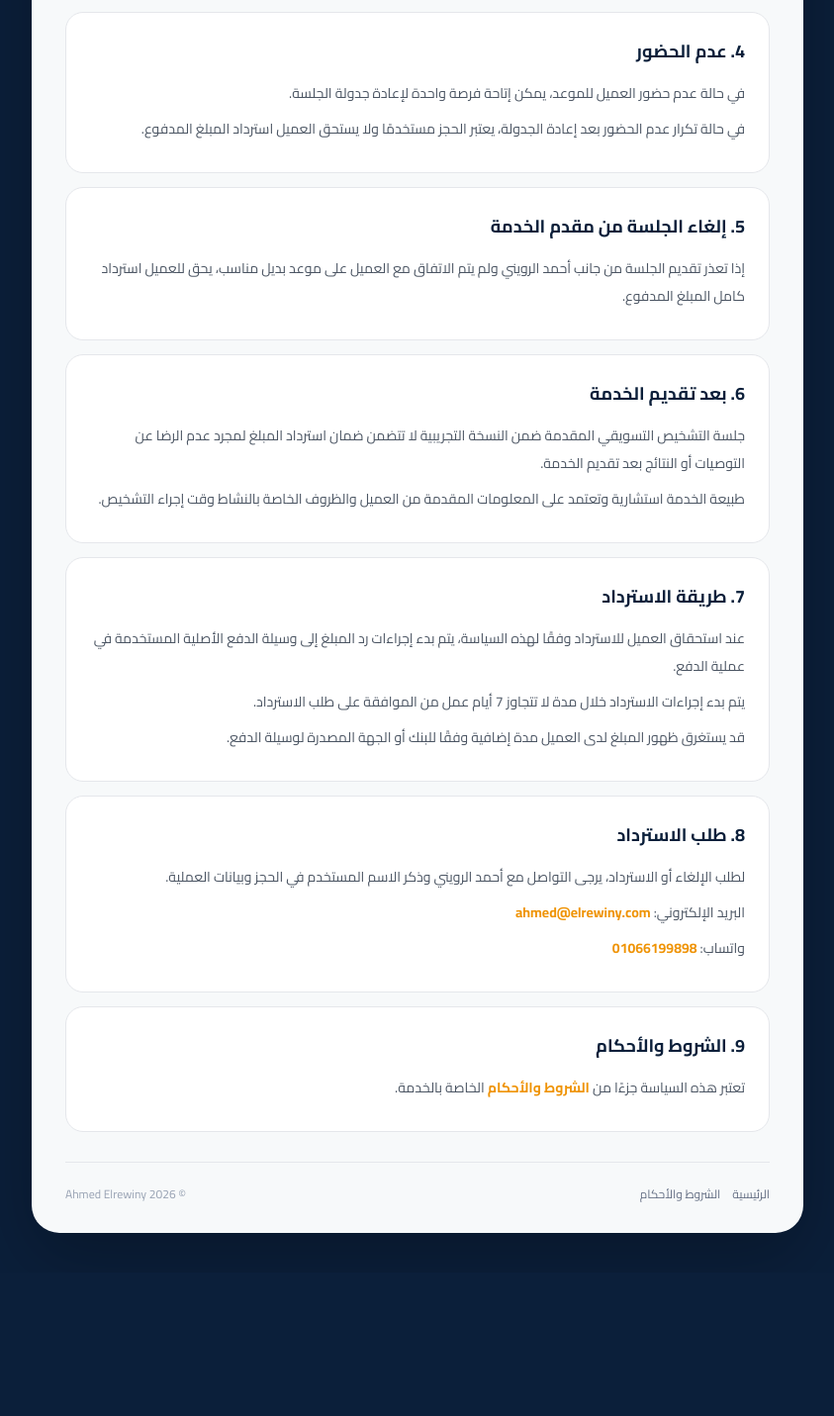
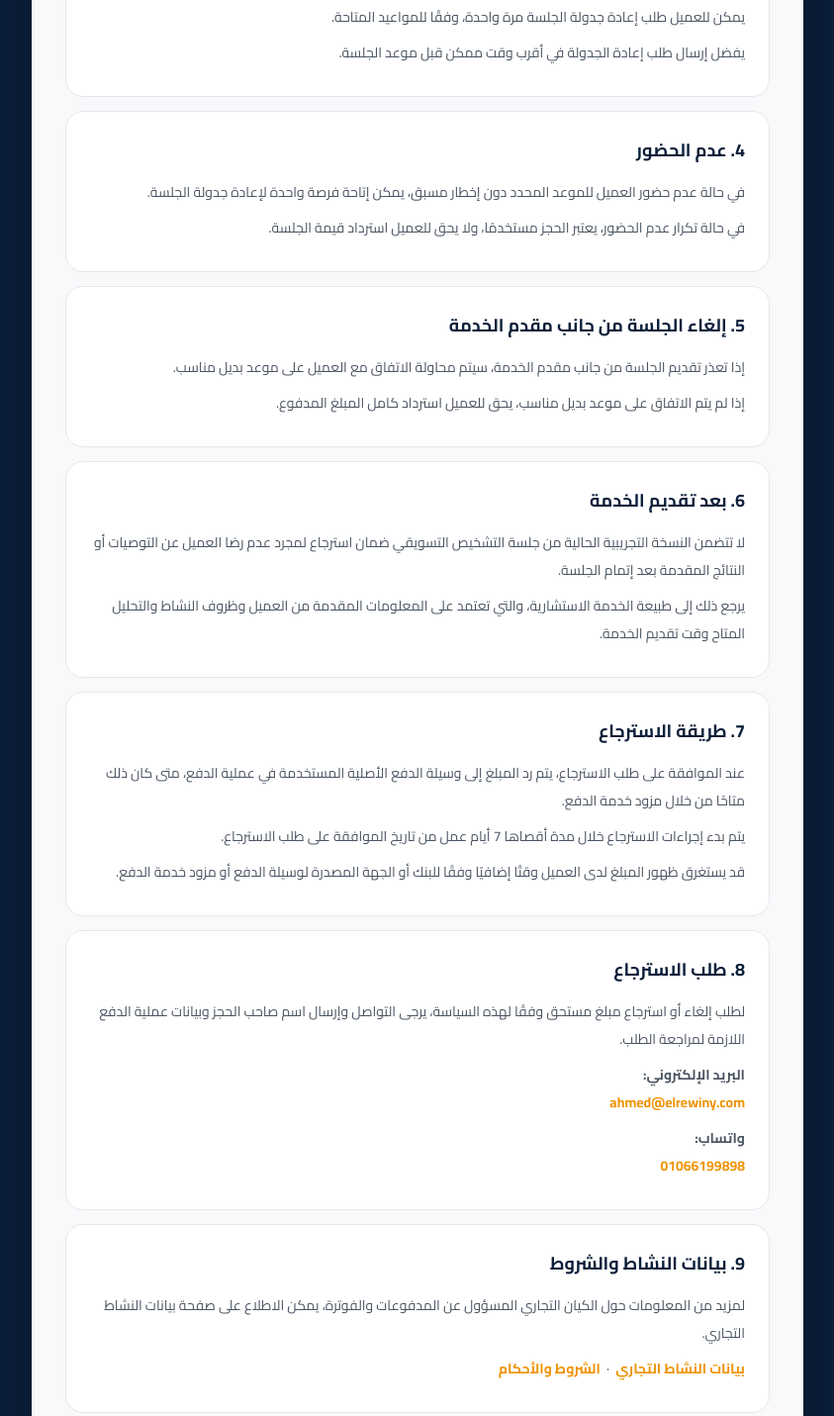
Before and after one commit to elrewinynow/portfolio, a plain HTML site: page refund-policy.html in a window 1280 px wide. Shown: the part 720-2151 px from the top of the page at 99% size, without its empty margins (218-1061 px from the left). Before the commit the page ends 2006 px from the top, so only its background shows below. Drawn offline with Linux system fonts and the light colour scheme.

Commit message:
Update refund-policy.html

```diff
--- a/refund-policy.html
+++ b/refund-policy.html
@@ -5,9 +5,10 @@
   <meta name="viewport" content="width=device-width, initial-scale=1.0">
 
   <title>سياسة الاسترجاع | أحمد الرويني</title>
+
   <meta
     name="description"
-    content="سياسة الإلغاء والاسترجاع الخاصة بخدمات أحمد الرويني."
+    content="سياسة الإلغاء والاسترجاع الخاصة بالخدمات المقدمة عبر موقع أحمد الرويني."
   >
 
   <link rel="stylesheet" href="style.css">
@@ -21,7 +22,7 @@
 
     <div class="badge">REFUND POLICY</div>
 
-    <h1 class="legal-title">سياسة الاسترجاع والإلغاء</h1>
+    <h1 class="legal-title">سياسة الاسترجاع</h1>
 
     <p class="legal-updated">
       آخر تحديث: نوفمبر 2026
@@ -33,140 +34,177 @@
         <h2>1. نطاق السياسة</h2>
 
         <p>
-          توضح هذه السياسة شروط الإلغاء والاسترجاع الخاصة
-          بالخدمات المدفوعة المقدمة من أحمد الرويني من خلال الموقع.
+          تنطبق سياسة الاسترجاع هذه على الخدمات التي يتم حجزها
+          ودفع قيمتها من خلال موقع أحمد الرويني.
+        </p>
+
+        <p>
+          يتم تقديم الخدمات تحت البراند الشخصي
+          <strong>أحمد الرويني</strong>، بينما تتم المدفوعات
+          والفوترة وعمليات الاسترجاع من خلال
+          <strong>ايدياز فيرف</strong>، وهي منشأة فردية
+          مملوكة لأحمد الرويني.
         </p>
       </section>
 
+
       <section>
-        <h2>2. الإلغاء قبل موعد الجلسة</h2>
+        <h2>2. إلغاء الحجز</h2>
 
         <p>
-          في حالة طلب إلغاء الحجز قبل موعد الجلسة بـ24 ساعة
+          في حالة طلب إلغاء الجلسة قبل موعدها بـ24 ساعة
           أو أكثر، يحق للعميل استرداد كامل المبلغ المدفوع.
         </p>
 
         <p>
-          في حالة طلب الإلغاء قبل موعد الجلسة بأقل من 24 ساعة،
-          لا يكون المبلغ المدفوع قابلًا للاسترداد.
+          في حالة طلب الإلغاء قبل موعد الجلسة بأقل من
+          24 ساعة، لا يكون المبلغ المدفوع قابلًا للاسترداد.
         </p>
       </section>
+
 
       <section>
         <h2>3. إعادة الجدولة</h2>
 
         <p>
           يمكن للعميل طلب إعادة جدولة الجلسة مرة واحدة،
-          ويكون الموعد الجديد وفقًا للمواعيد المتاحة.
+          وفقًا للمواعيد المتاحة.
+        </p>
+
+        <p>
+          يفضل إرسال طلب إعادة الجدولة في أقرب وقت ممكن
+          قبل موعد الجلسة.
         </p>
       </section>
+
 
       <section>
         <h2>4. عدم الحضور</h2>
 
         <p>
-          في حالة عدم حضور العميل للموعد، يمكن إتاحة فرصة واحدة
-          لإعادة جدولة الجلسة.
+          في حالة عدم حضور العميل للموعد المحدد دون إخطار مسبق،
+          يمكن إتاحة فرصة واحدة لإعادة جدولة الجلسة.
         </p>
 
         <p>
-          في حالة تكرار عدم الحضور بعد إعادة الجدولة،
-          يعتبر الحجز مستخدمًا ولا يستحق العميل استرداد
-          المبلغ المدفوع.
+          في حالة تكرار عدم الحضور، يعتبر الحجز مستخدمًا،
+          ولا يحق للعميل استرداد قيمة الجلسة.
         </p>
       </section>
 
+
       <section>
-        <h2>5. إلغاء الجلسة من مقدم الخدمة</h2>
+        <h2>5. إلغاء الجلسة من جانب مقدم الخدمة</h2>
 
         <p>
-          إذا تعذر تقديم الجلسة من جانب أحمد الرويني ولم يتم
-          الاتفاق مع العميل على موعد بديل مناسب، يحق للعميل
-          استرداد كامل المبلغ المدفوع.
+          إذا تعذر تقديم الجلسة من جانب مقدم الخدمة،
+          سيتم محاولة الاتفاق مع العميل على موعد بديل مناسب.
+        </p>
+
+        <p>
+          إذا لم يتم الاتفاق على موعد بديل مناسب،
+          يحق للعميل استرداد كامل المبلغ المدفوع.
         </p>
       </section>
+
 
       <section>
         <h2>6. بعد تقديم الخدمة</h2>
 
         <p>
-          جلسة التشخيص التسويقي المقدمة ضمن النسخة التجريبية
-          لا تتضمن ضمان استرداد المبلغ لمجرد عدم الرضا عن
-          التوصيات أو النتائج بعد تقديم الخدمة.
+          لا تتضمن النسخة التجريبية الحالية من جلسة التشخيص
+          التسويقي ضمان استرجاع لمجرد عدم رضا العميل عن
+          التوصيات أو النتائج المقدمة بعد إتمام الجلسة.
         </p>
 
         <p>
-          طبيعة الخدمة استشارية وتعتمد على المعلومات المقدمة
-          من العميل والظروف الخاصة بالنشاط وقت إجراء التشخيص.
+          يرجع ذلك إلى طبيعة الخدمة الاستشارية، والتي تعتمد
+          على المعلومات المقدمة من العميل وظروف النشاط
+          والتحليل المتاح وقت تقديم الخدمة.
         </p>
       </section>
 
+
       <section>
-        <h2>7. طريقة الاسترداد</h2>
+        <h2>7. طريقة الاسترجاع</h2>
 
         <p>
-          عند استحقاق العميل للاسترداد وفقًا لهذه السياسة،
-          يتم بدء إجراءات رد المبلغ إلى وسيلة الدفع الأصلية
-          المستخدمة في عملية الدفع.
+          عند الموافقة على طلب الاسترجاع، يتم رد المبلغ
+          إلى وسيلة الدفع الأصلية المستخدمة في عملية الدفع،
+          متى كان ذلك متاحًا من خلال مزود خدمة الدفع.
         </p>
 
         <p>
-          يتم بدء إجراءات الاسترداد خلال مدة لا تتجاوز
-          7 أيام عمل من الموافقة على طلب الاسترداد.
+          يتم بدء إجراءات الاسترجاع خلال مدة أقصاها
+          7 أيام عمل من تاريخ الموافقة على طلب الاسترجاع.
         </p>
 
         <p>
-          قد يستغرق ظهور المبلغ لدى العميل مدة إضافية
-          وفقًا للبنك أو الجهة المصدرة لوسيلة الدفع.
+          قد يستغرق ظهور المبلغ لدى العميل وقتًا إضافيًا
+          وفقًا للبنك أو الجهة المصدرة لوسيلة الدفع
+          أو مزود خدمة الدفع.
         </p>
       </section>
 
+
       <section>
-        <h2>8. طلب الاسترداد</h2>
+        <h2>8. طلب الاسترجاع</h2>
 
         <p>
-          لطلب الإلغاء أو الاسترداد، يرجى التواصل مع أحمد الرويني
-          وذكر الاسم المستخدم في الحجز وبيانات العملية.
+          لطلب إلغاء أو استرجاع مبلغ مستحق وفقًا لهذه السياسة،
+          يرجى التواصل وإرسال اسم صاحب الحجز وبيانات عملية
+          الدفع اللازمة لمراجعة الطلب.
         </p>
 
         <p>
-          البريد الإلكتروني:
+          <strong>البريد الإلكتروني:</strong><br>
           <a href="mailto:ahmed@elrewiny.com">
             ahmed@elrewiny.com
           </a>
         </p>
 
         <p>
-          واتساب:
+          <strong>واتساب:</strong><br>
           <a
             href="https://wa.me/201066199898"
             target="_blank"
             rel="noopener noreferrer"
           >
-            01066199898
+            <span dir="ltr">01066199898</span>
           </a>
         </p>
       </section>
 
+
       <section>
-        <h2>9. الشروط والأحكام</h2>
+        <h2>9. بيانات النشاط والشروط</h2>
 
         <p>
-          تعتبر هذه السياسة جزءًا من
+          لمزيد من المعلومات حول الكيان التجاري المسؤول
+          عن المدفوعات والفوترة، يمكن الاطلاع على صفحة
+          بيانات النشاط التجاري.
+        </p>
+
+        <p>
+          <a href="business-info.html">بيانات النشاط التجاري</a>
+          &nbsp;·&nbsp;
           <a href="terms.html">الشروط والأحكام</a>
-          الخاصة بالخدمة.
         </p>
       </section>
 
     </div>
 
+
     <footer>
+
       <div class="legal-links">
         <a href="index.html">الرئيسية</a>
+        <a href="business-info.html">بيانات النشاط التجاري</a>
         <a href="terms.html">الشروط والأحكام</a>
       </div>
 
       <span>© 2026 Ahmed Elrewiny</span>
+
     </footer>
 
   </main>
```
